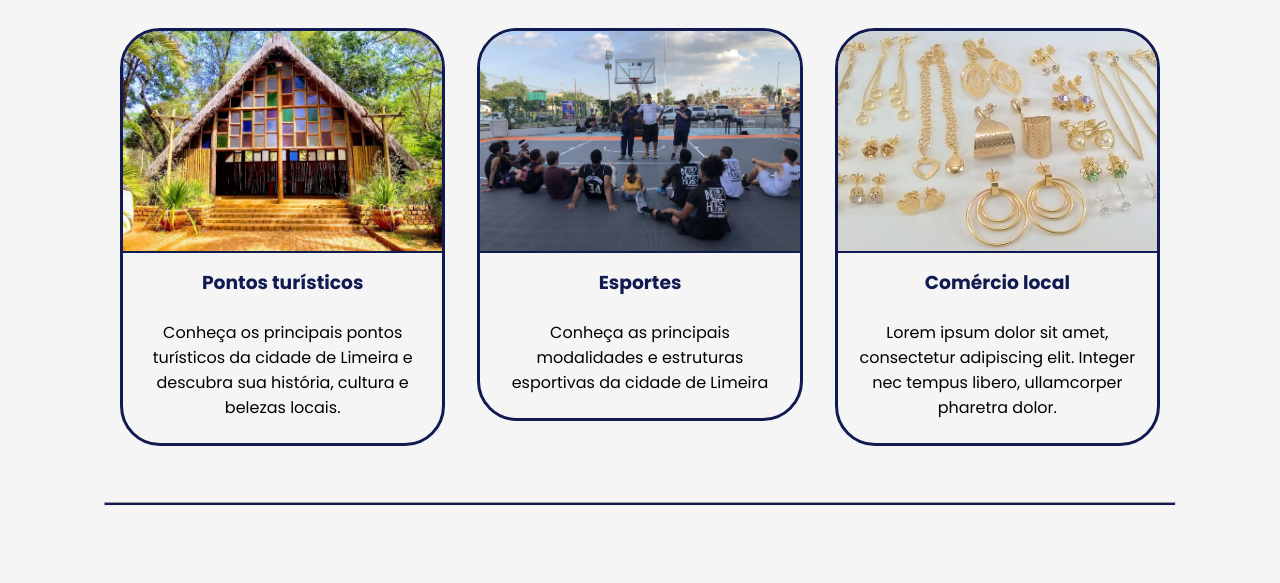
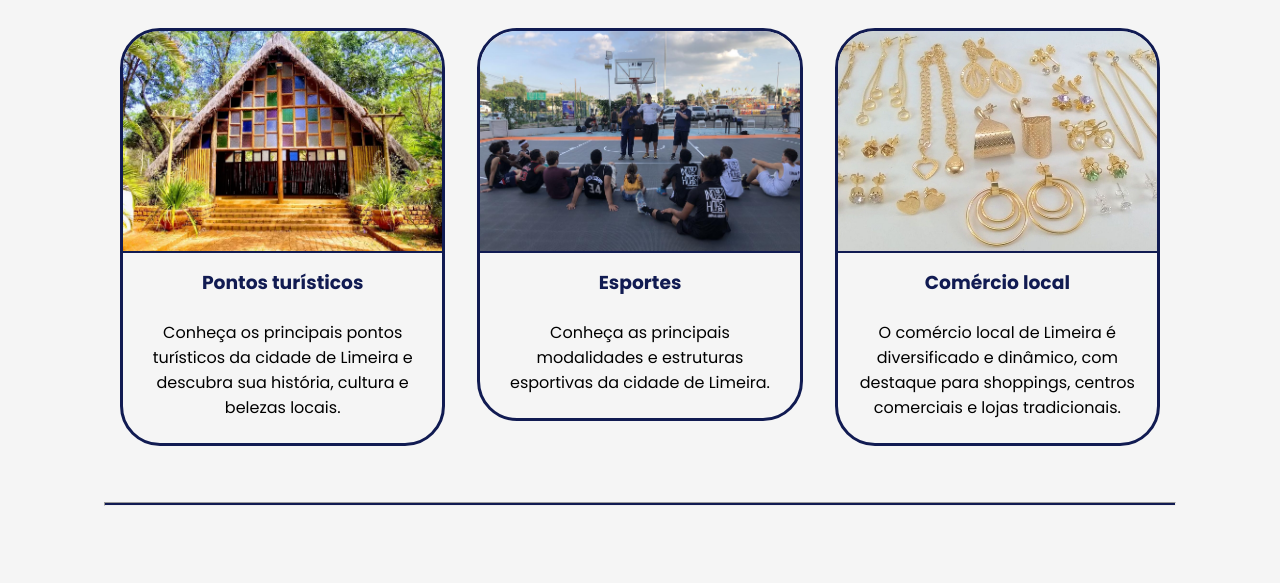
Before and after one commit to LHenrique382/frontend1, a plain HTML site: page site-limeira/index.html in a window 1280 px wide. Shown: the part 906-1489 px from the top of the page. Drawn offline with nearby package versions, Linux system fonts and the light colour scheme.

Commit message:
pequena atualização nos paragrafos dos cards da pag index

```diff
--- a/site-limeira/index.html
+++ b/site-limeira/index.html
@@ -71,7 +71,8 @@
         <div class="card">
           <img src="imagens/esporte-limeira.jpg" alt="Imagem 1">
           <h3>Esportes</h3>
-        <p>Conheça as principais modalidades e estruturas esportivas da cidade de Limeira</p>
+        <p>Conheça as principais modalidades e estruturas esportivas da cidade de Limeira.
+        </p>
         </div>
      </a>
 
@@ -81,7 +82,17 @@
         <div class="card">
           <img src="imagens/comercio-local.jpg" alt="Imagem 1">
           <h3>Comércio local</h3>
-          <p>Lorem ipsum dolor sit amet, consectetur adipiscing elit. Integer nec tempus libero, ullamcorper pharetra dolor.</p>
+          <p>O comércio local de Limeira é diversificado e dinâmico, com destaque para shoppings, centros comerciais e lojas tradicionais.
+
+
+
+
+
+
+
+
+
+</p>
         </div>
         </a>
 
```
